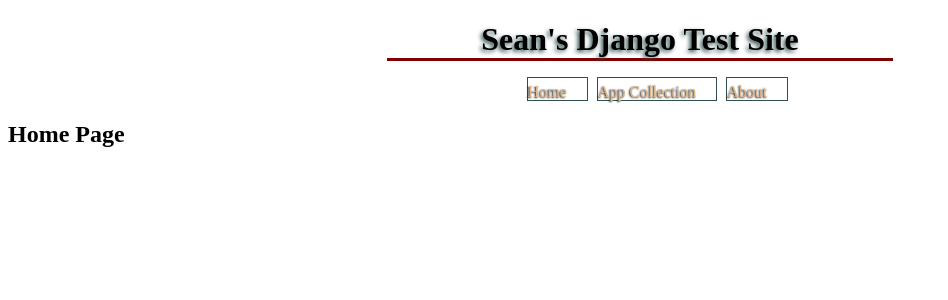
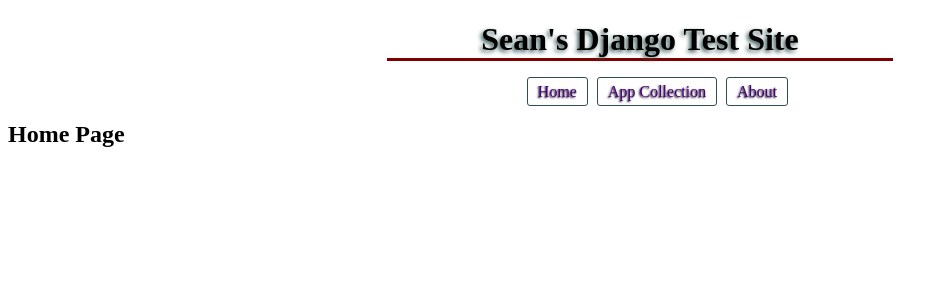
Before and after one commit to seanmclaren/WebAppOne, a Django app: page / in a window 1280 px wide. Shown: the top 300 px of the page, without its empty margins (0-948 px from the left). Run offline with Django 3.2, Linux system fonts and the light colour scheme.

Commit message:
CSS changes

```diff
--- a/SubAppOne/static/CSS/base.css
+++ b/SubAppOne/static/CSS/base.css
@@ -13,14 +13,15 @@
 .menu_item {
     display: inline;
     margin: 0 5px 0 0;
-    padding: 5px 20px 0 0;
+    padding: 5px 10px 5px 10px;
     border: 1px solid darkslategrey;
     text-align: center;
+    border-radius: 3px;
 }
 
 .menu_item>a {
     text-decoration: none;
-    color: burlywood;
+    color: indigo;
     text-shadow: -1px 1px 2px black;
 }
 
```
